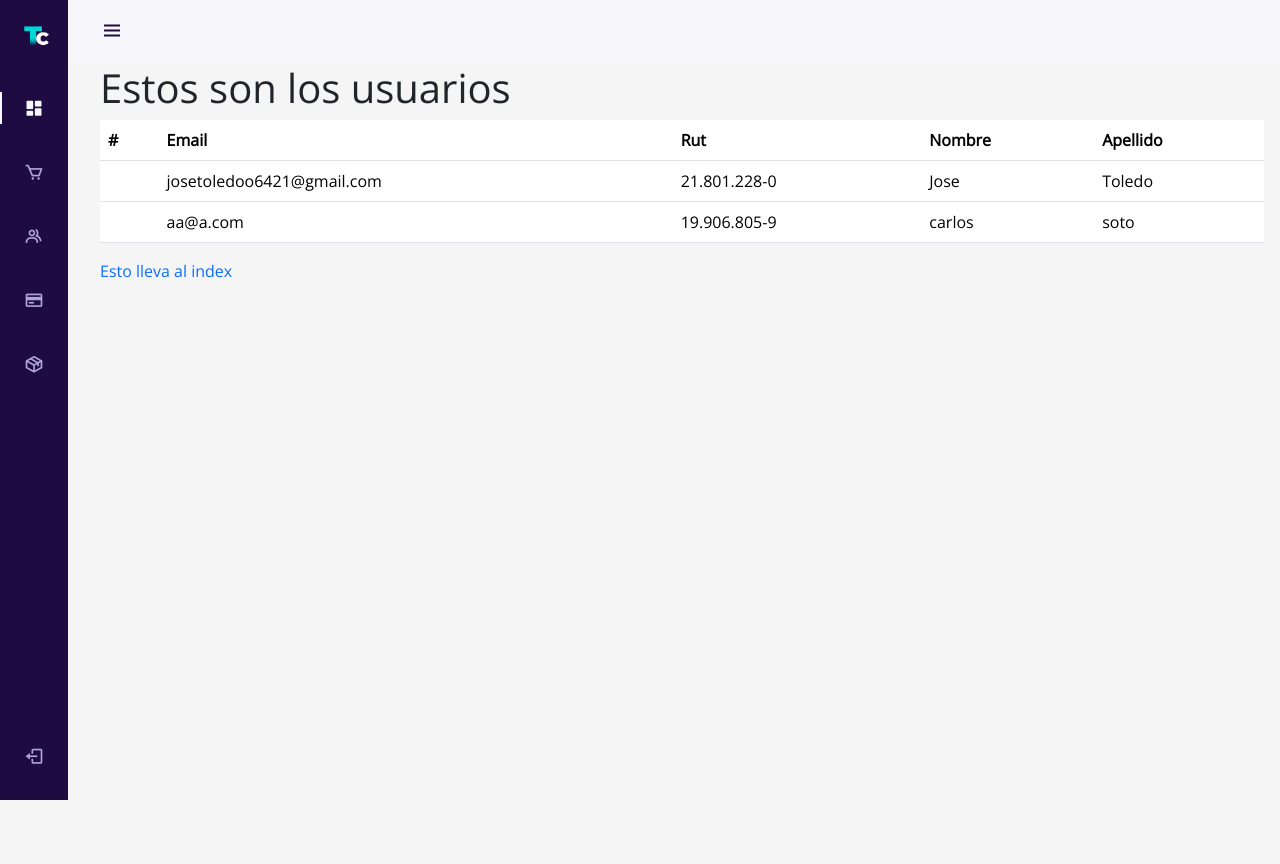
After one commit to T013D0/Tech-O-Computers, a Django app: page /users/users in a window 1280 px wide. The commit adds this page. Run offline with Django 5.2, Linux system fonts and the light colour scheme; a user stored in the database is signed in.

Commit message:
dashboardwip

```diff
--- /dev/null
+++ b/auth_user/templates/auth_user/admin/orders.html
@@ -0,0 +1,5 @@
+{% extends "auth_user/admin/template.html" %}
+{% block content %}
+<h1>Estas son las ordenes</h1>
+<a href="{% url 'index'%}">Esto lleva al index</a>
+{% endblock content %}
--- /dev/null
+++ b/auth_user/templates/auth_user/admin/packages.html
@@ -0,0 +1,5 @@
+{% extends "auth_user/admin/template.html" %}
+{% block content %}
+<h1>Estos son los Envios</h1>
+<a href="{% url 'index'%}">Esto lleva al index</a>
+{% endblock content %}
--- a/auth_user/templates/auth_user/admin/template.html
+++ b/auth_user/templates/auth_user/admin/template.html
@@ -4,7 +4,7 @@
   <head>
     <meta charset="UTF-8" />
     <meta name="viewport" content="width=device-width, initial-scale=1.0" />
-    <title>Tech o Computers - Admin</title>
+    <title>Tech-o-Computers - Admin</title>
     <link
       rel="stylesheet"
       href="https://cdn.jsdelivr.net/npm/bootstrap@5.3.3/dist/css/bootstrap.min.css"
@@ -31,26 +31,26 @@
         <div>
           <a href="#" class="nav_logo">
             <img src="{% static 'src/logo_TC.webp'%}" alt="logo TC" class="nav_logo-icon"></img>
-            <span class="nav_logo-name">Tech o Computers</span>
+            <span class="nav_logo-name">Tech-o-Computers</span>
           </a>
           <div class="nav_list">
-            <a href="#" class="nav_link active">
+            <a href="{% url 'dashboard'%}" class="nav_link active">
                 <i class='bx bxs-dashboard nav_icon'></i>
                 <span class="nav_name">Dashboard</span>
             </a>
-            <a href="#" class="nav_link">
+            <a href="{% url 'orders'%}" class="nav_link">
                 <i class='bx bx-cart nav_icon'></i>
                 <span class="nav_name">Ordenes</span>
             </a>
-            <a href="#" class="nav_link">
+            <a href="{% url 'users'%}" class="nav_link">
                 <i class='bx bx-group nav_icon'></i>
                 <span class="nav_name">Usuarios</span>
             </a>
-            <a href="#" class="nav_link">
+            <a href="{% url 'transactions'%}" class="nav_link">
                 <i class='bx bx-credit-card nav_icon'></i>
                 <span class="nav_name">Transacciones</span>
             </a>
-            <a href="#" class="nav_link">
+            <a href="{% url 'packages'%}" class="nav_link">
                 <i class='bx bx-package nav_icon'></i>
               <span class="nav_name">Envios</span>
             </a>
--- /dev/null
+++ b/auth_user/templates/auth_user/admin/transactions.html
@@ -0,0 +1,5 @@
+{% extends "auth_user/admin/template.html" %}
+{% block content %}
+<h1>Estas son las transacciones</h1>
+<a href="{% url 'index'%}">Esto lleva al index</a>
+{% endblock content %}
--- /dev/null
+++ b/auth_user/templates/auth_user/admin/users.html
@@ -0,0 +1,30 @@
+{% extends "auth_user/admin/template.html" %}
+{% block content %}
+<h1>Estos son los usuarios</h1>
+<table class="table ">
+    <thead>
+      <tr>
+        <th scope="col">#</th>
+        <th scope="col">Email</th>
+        <th scope="col">Rut</th>
+        <th scope="col">Nombre</th>
+        <th scope="col">Apellido</th>
+      </tr>
+    </thead>
+    <tbody>
+
+
+    {% for u in usuarios %}
+      <tr>
+        <th scope="row"></th>
+        <td>{{ u.email }}</td>
+        <td>{{ u.rut }}</td>
+        <td>{{ u.first_name }}</td>
+        <td>{{ u.last_name }}</td>
+
+      </tr>
+    {% endfor %}
+    </tbody>
+  </table>
+<a href="{% url 'index'%}">Esto lleva al index</a>
+{% endblock content %}
--- a/auth_user/urls.py
+++ b/auth_user/urls.py
@@ -6,4 +6,8 @@ urlpatterns = [
     path('register', views.register, name='register'),
     path('logout', views.logout_view, name="logout"),
     path('dashboard', views.dashboard, name='dashboard'),
+    path('orders', views.orders, name='orders'),
+    path('packages', views.packages, name='packages'),
+    path('transactions', views.transactions, name='transactions'),
+    path('users', views.users, name='users'),
 ]
--- a/auth_user/views.py
+++ b/auth_user/views.py
@@ -54,3 +54,21 @@ def logout_view(request):
 @login_required
 def dashboard(request):
     return render(request, 'auth_user/admin/dashboard.html')
+
+@login_required
+def orders(request):
+    return render(request, 'auth_user/admin/orders.html')
+
+@login_required
+def packages(request):
+    return render(request, 'auth_user/admin/packages.html')
+
+@login_required
+def transactions(request):
+    return render(request, 'auth_user/admin/transactions.html')
+
+@login_required
+def users(request):
+    user = User.objects.all()
+    data = {'usuarios' : user}
+    return render(request, 'auth_user/admin/users.html', data)
```
Also changed, not shown: db.sqlite3.
